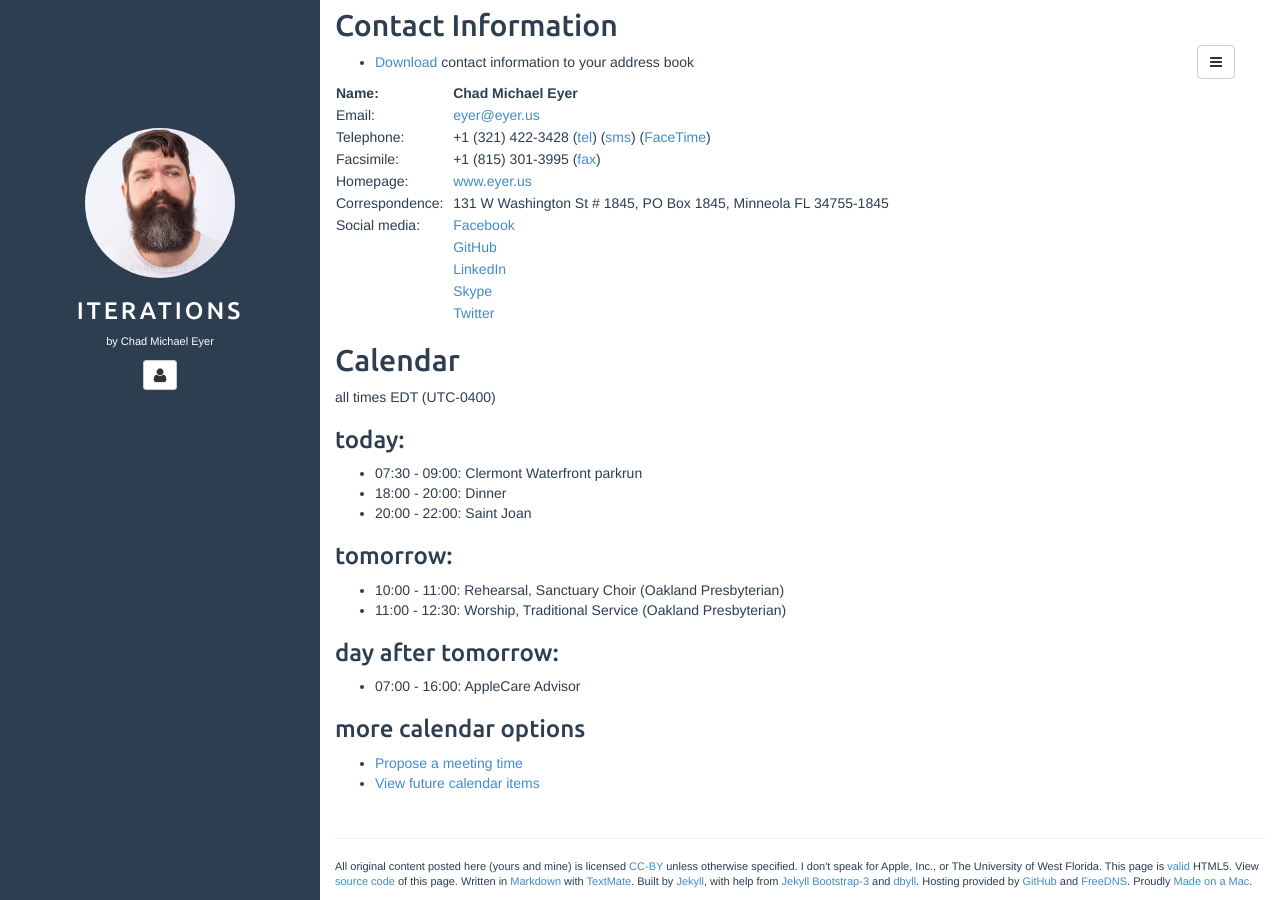
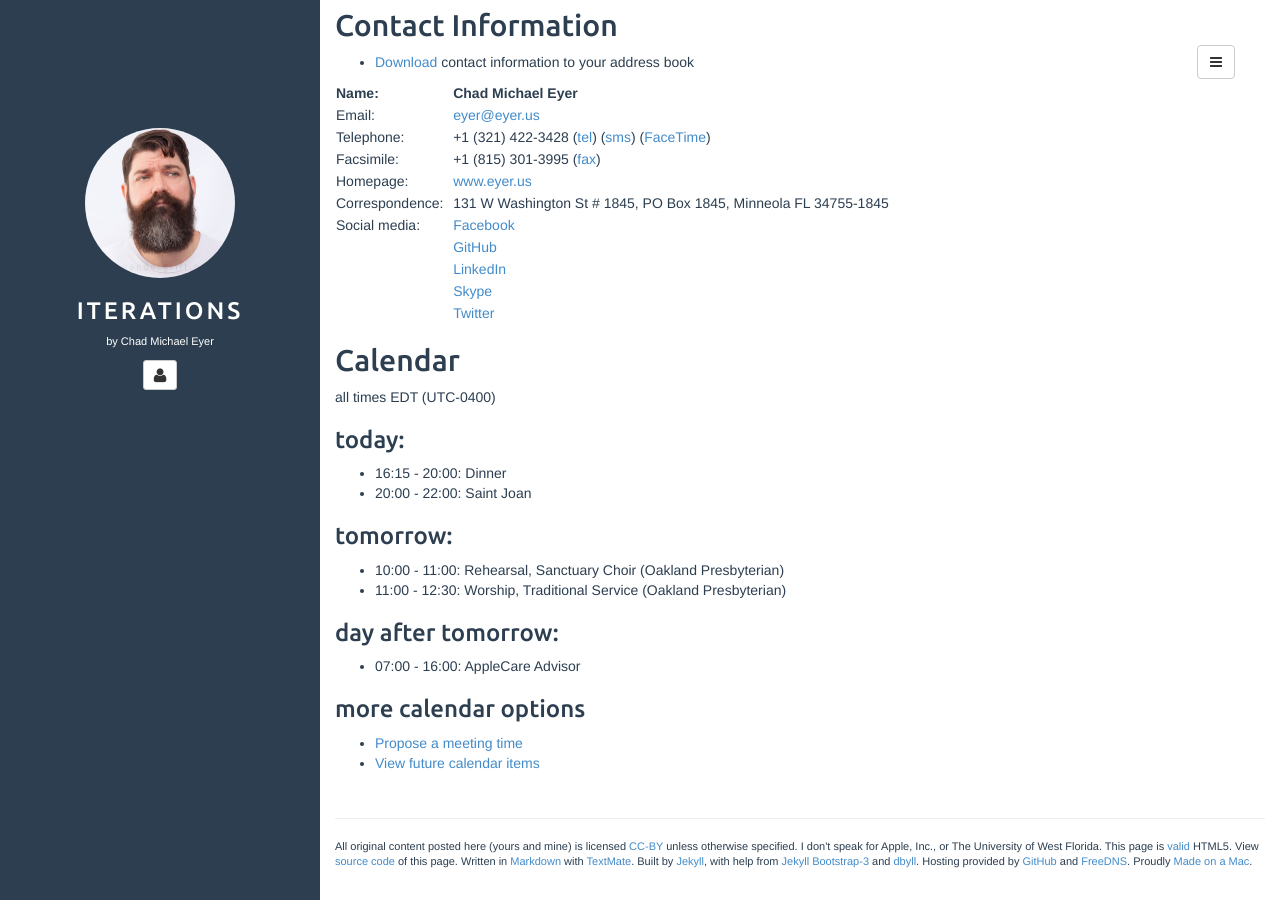
Before and after one commit to chadmichaeleyer/chadmichaeleyer.github.io, a Jekyll site: the page built from about.md, in a window 1280 px wide and 900 px high, scrolled down 1090 px. Built offline with Jekyll 4.4.1, drawn with Linux system fonts in a browser that asks for light colours.

Commit message:
calendar update

```diff
--- a/calendar-year.markdown
+++ b/calendar-year.markdown
@@ -2,8 +2,7 @@ all times EDT (UTC-0400)
 
 ### 2017-07-29 (Sat):
 
-* 07:30 - 09:00: Clermont Waterfront parkrun
-* 18:00 - 20:00: Dinner
+* 16:15 - 20:00: Dinner
 * 20:00 - 22:00: Saint Joan
 
 ### 2017-07-30 (Sun):
--- a/calendar.markdown
+++ b/calendar.markdown
@@ -2,8 +2,7 @@ all times EDT (UTC-0400)
 
 ### today:
 
-* 07:30 - 09:00: Clermont Waterfront parkrun
-* 18:00 - 20:00: Dinner
+* 16:15 - 20:00: Dinner
 * 20:00 - 22:00: Saint Joan
 
 ### tomorrow:
```
